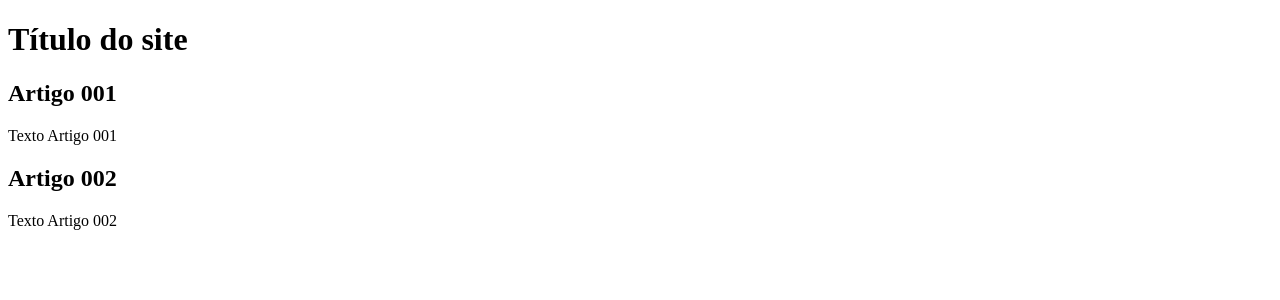
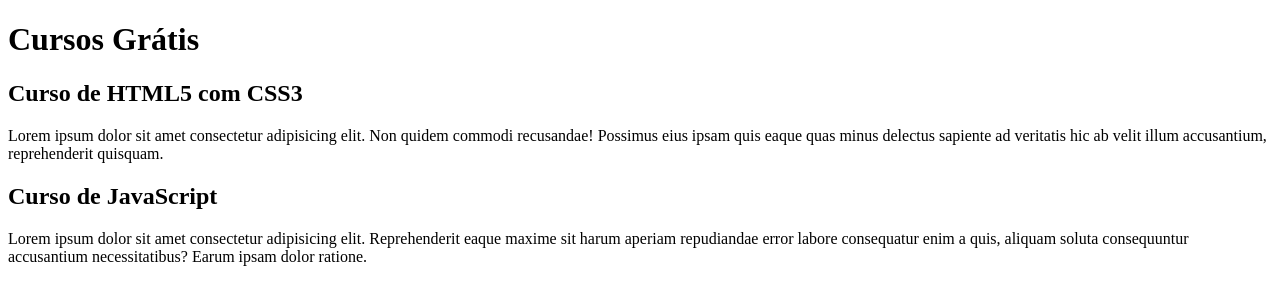
Before and after one commit to LittleNeto/projeto-site, a plain HTML site: page index.html in a window 1280 px wide. Drawn offline with Linux system fonts and the light colour scheme.

Commit message:
comecei a escrever o conteúdo

```diff
--- a/index.html
+++ b/index.html
@@ -3,20 +3,20 @@
 <head>
     <meta charset="UTF-8">
     <meta name="viewport" content="width=device-width, initial-scale=1.0">
-    <title>Título do site</title>
+    <title>Título do Site</title>
 </head>
 <body>
     <main>
         <header>
-            <h1>Título do site</h1>
+            <h1>Cursos Grátis</h1>
         </header>
         <article>
-            <h2>Artigo 001</h2>
-            <p>Texto Artigo 001</p>
+            <h2>Curso de HTML5 com CSS3</h2>
+            <p>Lorem ipsum dolor sit amet consectetur adipisicing elit. Non quidem commodi recusandae! Possimus eius ipsam quis eaque quas minus delectus sapiente ad veritatis hic ab velit illum accusantium, reprehenderit quisquam.</p>
         </article>
         <article>
-            <h2>Artigo 002</h2>
-            <p>Texto Artigo 002</p>
+            <h2>Curso de JavaScript</h2>
+            <p>Lorem ipsum dolor sit amet consectetur adipisicing elit. Reprehenderit eaque maxime sit harum aperiam repudiandae error labore consequatur enim a quis, aliquam soluta consequuntur accusantium necessitatibus? Earum ipsam dolor ratione.</p>
         </article>
     </main>
 </body>
```
